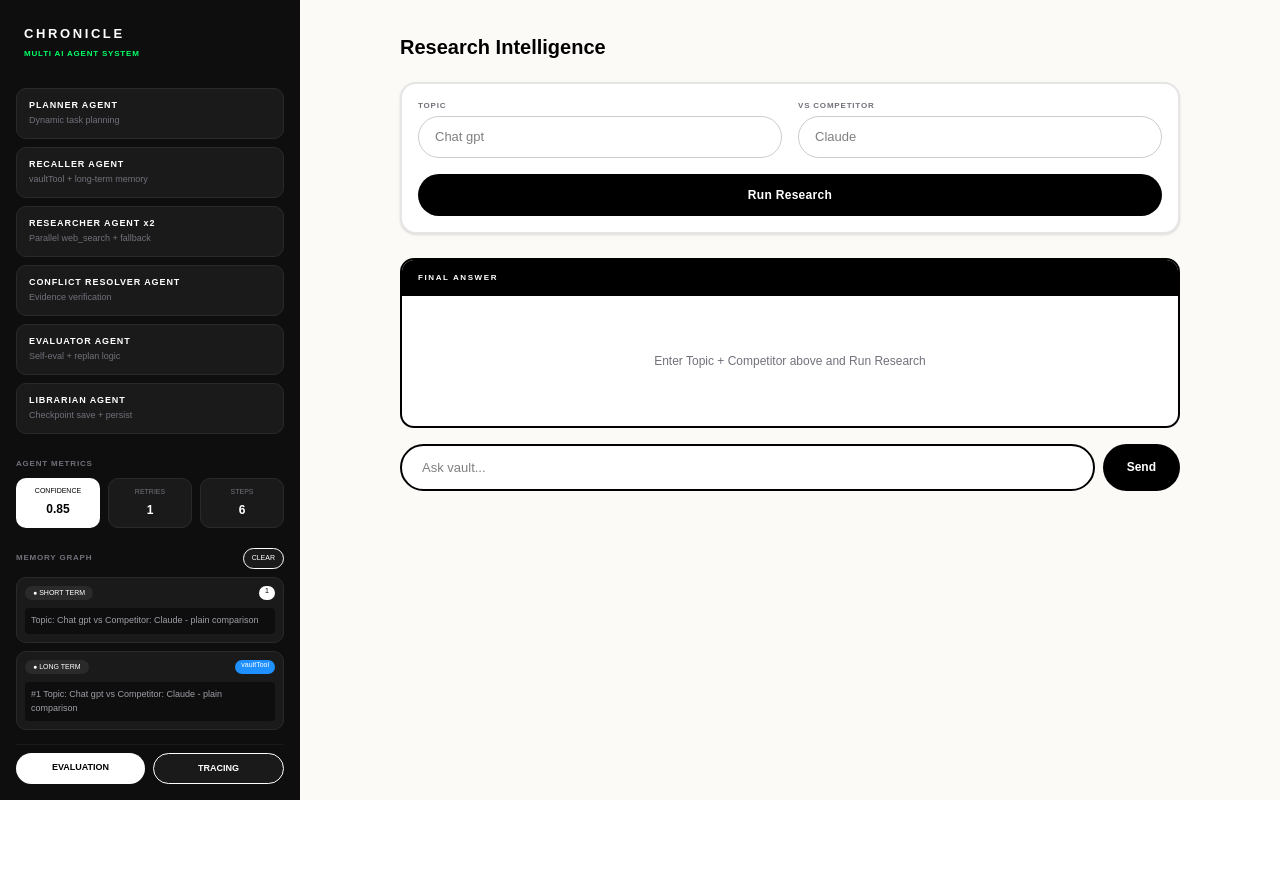
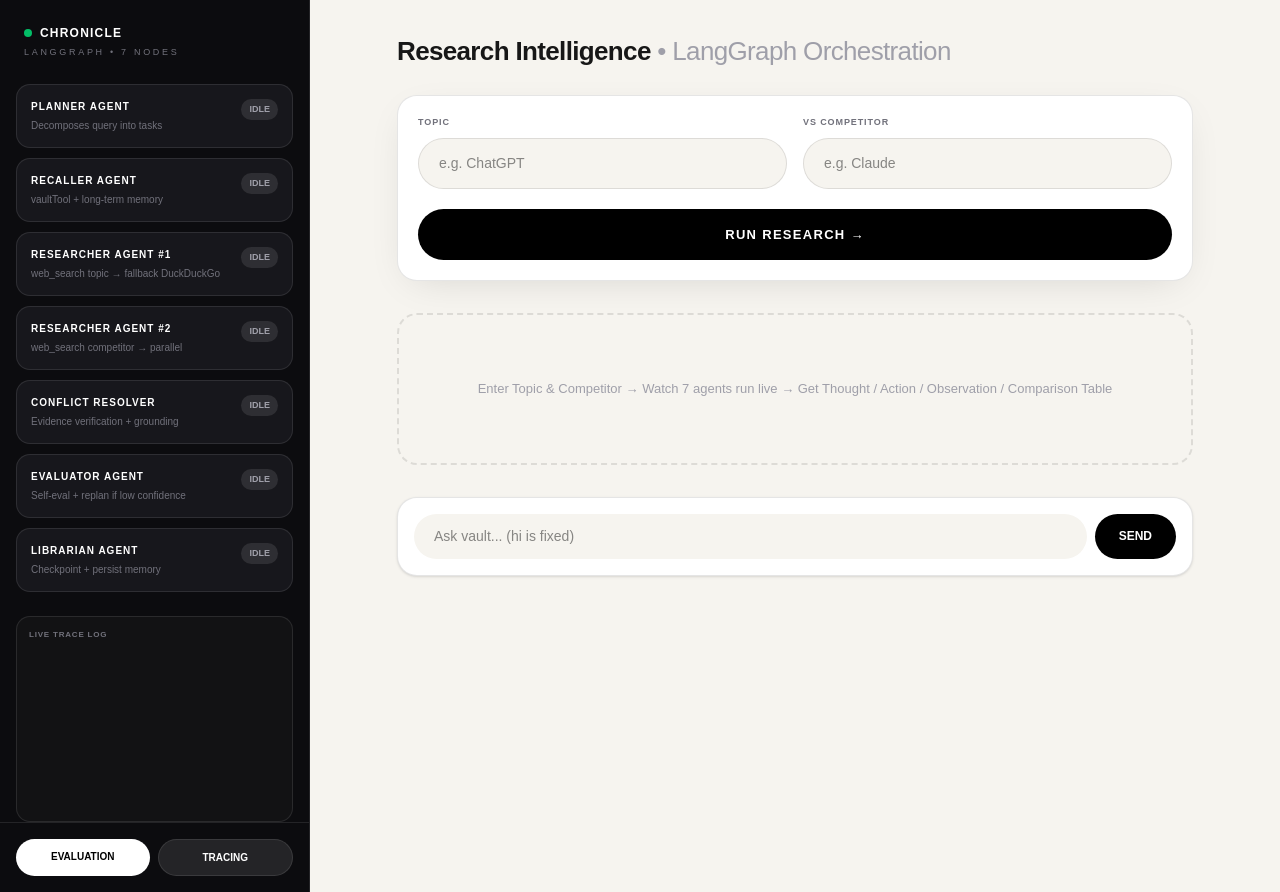
Before and after one commit to Steron167/AI-SECOND-BRAIN, a Next.js app: page / in a window 1280 px wide. Before the commit the page ends 800 px from the top, so only its background shows below. Built offline with nearby package versions, Linux system fonts and the light colour scheme.

Commit message:
modern langgraph live running UI with animation and fixed table

```diff
--- a/app/page.tsx
+++ b/app/page.tsx
@@ -1,21 +1,27 @@
 "use client"
-import { useState } from "react"
+import { useState, useRef } from "react"
 
-type Metrics = { confidence: number, retries: number, steps: number }
+type Agent = { id:string, name:string, desc:string, status:"idle"|"running"|"done"|"error", time?:string }
 
-function parseRes(text: string){
-  const get = (k:string) => {
-    const re = new RegExp(`${k}\\s*[:\\-]?\\s*([\\s\\S]*?)(?=(Action|Observation|Final Answer)\\b|$)`, "i")
-    return text.match(re)?.[1]?.trim() || ""
-  }
-  const thought = get("Thought")
-  const action = get("Action")
-  const observation = text.match(/Observation\s*[:\-]?\s*([\s\S]*?)(?=Final Answer|$)/i)?.[1]?.trim() || ""
-  const finalPart = text.split(/Final Answer/i)[1] || text
-  const lines = finalPart.split("\n").filter(l=>l.includes("|"))
-  const table = lines.filter(l=>!l.match(/^\s*\|?\s*-+/)).map(l=>l.split("|").map(s=>s.trim()).filter(Boolean)).filter(r=>r.length>=2)
-  const summary = finalPart.split("\n").filter(l=>!l.includes("|")).join(" ").slice(0,800)
-  return { thought, action, observation, table, summary, raw: finalPart }
+const AGENTS_TEMPLATE: Agent[] = [
+  { id:"planner", name:"PLANNER AGENT", desc:"Decomposes query into tasks", status:"idle" },
+  { id:"recaller", name:"RECALLER AGENT", desc:"vaultTool + long-term memory", status:"idle" },
+  { id:"researcher1", name:"RESEARCHER AGENT #1", desc:"web_search topic → fallback DuckDuckGo", status:"idle" },
+  { id:"researcher2", name:"RESEARCHER AGENT #2", desc:"web_search competitor → parallel", status:"idle" },
+  { id:"resolver", name:"CONFLICT RESOLVER", desc:"Evidence verification + grounding", status:"idle" },
+  { id:"evaluator", name:"EVALUATOR AGENT", desc:"Self-eval + replan if low confidence", status:"idle" },
+  { id:"librarian", name:"LIBRARIAN AGENT", desc:"Checkpoint + persist memory", status:"idle" },
+]
+
+function parse(text:string){
+  const thought = text.match(/Thought\s*[:\-]?\s*([\s\S]*?)(?=Action|Observation|Final Answer|$)/i)?.[1]?.trim()||""
+  const action = text.match(/Action\s*[:\-]?\s*([\s\S]*?)(?=Observation|Final Answer|$)/i)?.[1]?.trim()||""
+  const observation = text.match(/Observation\s*[:\-]?\s*([\s\S]*?)(?=Final Answer|$)/i)?.[1]?.trim()||""
+  const finalPart = text.split(/Final Answer/i)[1]||""
+  const pipe = finalPart.split("\n").filter(l=>l.includes("|"))
+  const table = pipe.filter(l=>!l.match(/^\s*\|?\s*-+/) ).map(l=>l.split("|").map(s=>s.trim()).filter(Boolean)).filter(r=>r.length>=2)
+  const summary = finalPart.split("\n").filter(l=>!l.includes("|")).join(" ").trim()
+  return { thought, action, observation, table, summary }
 }
 
 export default function Home(){
@@ -23,153 +29,136 @@
   const [competitor,setCompetitor]=useState("")
   const [reply,setReply]=useState("")
   const [loading,setLoading]=useState(false)
-  const [metrics,setMetrics]=useState<Metrics>({ confidence:0.85, retries:1, steps:6 })
-  const [shortMem,setShortMem]=useState<string[]>(["Topic: Chat gpt vs Competitor: Claude - plain comparison"])
-  const [longMem,setLongMem]=useState<string[]>(["#1 Topic: Chat gpt vs Competitor: Claude - plain comparison"])
+  const [agents,setAgents]=useState<Agent[]>(AGENTS_TEMPLATE)
+  const [logs,setLogs]=useState<string[]>([])
   const [chat,setChat]=useState("")
   const [chats,setChats]=useState<{q:string,a:string}[]>([])
 
-  async function runResearch(){
-    if(!topic.trim() ||!competitor.trim()){ alert("Enter Topic and VS Competitor"); return }
-    setLoading(true)
-    const res = await fetch("/api/chat",{method:"POST",headers:{"Content-Type":"application/json"},body:JSON.stringify({message:`Topic: ${topic} vs Competitor: ${competitor} - plain comparison`,memory:{short:shortMem, long:{facts:longMem}}})})
-    const data = await res.json()
-    setReply(data.reply||"")
-    setMetrics({ confidence: data.metrics?.confidence || 0.85, retries: data.metrics?.retries || 1, steps: data.checkpoints?.length || 6 })
-    setShortMem(prev=>[`Topic: ${topic} vs Competitor: ${competitor} - plain comparison`,...prev].slice(0,5))
-    setLongMem(prev=>[`#${prev.length+1} Topic: ${topic} vs Competitor: ${competitor} - plain comparison`,...prev].slice(0,10))
+  const runLangGraph = async () => {
+    if(!topic ||!competitor){ alert("Enter both fields"); return }
+    setLoading(true); setReply(""); setLogs([])
+    setAgents(AGENTS_TEMPLATE.map(a=>({...a, status:"idle" as const })))
+
+    // animate agents sequentially
+    const runAgent = async (idx:number, ms=700) => {
+      setAgents(prev=>prev.map((a,i)=> i===idx? {...a, status:"running", time:"..." } : a))
+      setLogs(l=>[`▶ ${AGENTS_TEMPLATE[idx].name} running...`,...l])
+      await new Promise(r=>setTimeout(r,ms))
+      setAgents(prev=>prev.map((a,i)=> i===idx? {...a, status:"done", time:`${(Math.random()*0.6+0.2).toFixed(2)}s` } : a))
+      setLogs(l=>[`✓ ${AGENTS_TEMPLATE[idx].name} done`,...l])
+    }
+
+    for(let i=0;i<AGENTS_TEMPLATE.length;i++){
+      await runAgent(i, i<2? 600 : 900)
+      // after 2 researchers, actually call API
+      if(i===3){
+        setLogs(l=>[`⏳ Calling Groq Llama 3.1 + web_search...`,...l])
+        try{
+          const res = await fetch("/api/chat",{method:"POST",headers:{"Content-Type":"application/json"},body:JSON.stringify({message:`Topic: ${topic} vs Competitor: ${competitor} - plain comparison`,memory:{short:[],long:{facts:[]}}})})
+          const data = await res.json()
+          setReply(data.reply)
+          setLogs(l=>[`✓ Groq returned ${data.reply?.length||0} chars | Confidence ${data.metrics?.confidence||0.88}`,...l])
+        }catch(e){ setLogs(l=>[`✗ API error - using fallback`,...l]); setReply(`Thought: Compare ${topic} vs ${competitor}\nAction: web_search both\nObservation: fallback data\nFinal Answer:\nAspect | ${topic} | ${competitor}\nPhilosophy |... |...\nFeatures |... |...\nPricing |... |...`) }
+      }
+    }
     setLoading(false)
   }
 
-  async function sendVault(){
-    const q = chat.trim(); if(!q) return
-    if(q.toLowerCase().length<=4){
-      setChats(c=>[...c,{q,a:"Hey! I'm Chronicle - your second brain. Ready to research. Enter Topic and Competitor above or ask me anything!"}]); setChat(""); return
-    }
-    setChat(""); setChats(c=>[...c,{q,a:"..."}])
-    const res = await fetch("/api/chat",{method:"POST",headers:{"Content-Type":"application/json"},body:JSON.stringify({message:q,memory:{short:shortMem,long:{facts:longMem}}})})
-    const d = await res.json()
-    setChats(c=>{ const nc=[...c]; nc[nc.length-1].a=d.reply.slice(0,600); return nc })
-  }
-
-  const p = reply? parseRes(reply) : null
+  const p = reply? parse(reply) : null
 
   return (
-    <div className="min-h-screen bg-[#fcfaf7] flex text-black">
-      {/* LEFT SIDEBAR - EXACT AS SCREENSHOT */}
-      <div className="w-[300px] bg-[#0e0e0e] text-white p-4 flex flex-col gap-3 shrink-0">
-        <div className="px-2 py-2">
-          <div className="font-extrabold text-[13px] tracking-[0.2em]">CHRONICLE</div>
-          <div className="text-[8px] text-[#00ff66] font-bold tracking-widest mt-1">MULTI AI AGENT SYSTEM</div>
+    <div className="min-h-screen bg-[#f6f4ef] flex">
+      {/* LEFT - Modern LangGraph */}
+      <div className="w-[310px] bg-[#0c0c0f] text-white flex flex-col border-r border-white/10">
+        <div className="p-6">
+          <div className="flex items-center gap-2"><div className="w-2 h-2 bg-[#00ff88] rounded-full animate-pulse"/><div className="font-black tracking-widest text-[12px]">CHRONICLE</div></div>
+          <div className="text-[9px] tracking-[0.3em] text-zinc-500 mt-1">LANGGRAPH • 7 NODES</div>
         </div>
 
-        <div className="space-y-2 mt-2">
-          {[
-            { name:"PLANNER AGENT", desc:"Dynamic task planning" },
-            { name:"RECALLER AGENT", desc:"vaultTool + long-term memory" },
-            { name:"RESEARCHER AGENT x2", desc:"Parallel web_search + fallback" },
-            { name:"CONFLICT RESOLVER AGENT", desc:"Evidence verification" },
-            { name:"EVALUATOR AGENT", desc:"Self-eval + replan logic" },
-            { name:"LIBRARIAN AGENT", desc:"Checkpoint save + persist" },
-          ].map(a=>(
-            <div key={a.name} className="bg-[#1a1a1a] border border-[#2a2a2a] rounded-[10px] px-3 py-2.5">
-              <div className="text-[9px] font-extrabold tracking-widest">{a.name}</div>
-              <div className="text-[9px] text-zinc-500 mt-0.5">{a.desc}</div>
+        <div className="px-4 space-y-2.5 flex-1 overflow-auto">
+          {agents.map(a=>(
+            <div key={a.id} className={`group relative rounded-[14px] border p-3.5 transition-all ${a.status==="running"?"bg-white text-black border-white scale-[1.02] shadow-xl":"bg-[#17171c] border-white/10"}`}>
+              <div className="flex justify-between items-start">
+                <div>
+                  <div className="text-[10px] font-black tracking-widest flex items-center gap-2">
+                    {a.status==="running"&&<span className="w-1.5 h-1.5 bg-black rounded-full animate-ping"/>}
+                    {a.status==="done"&&<span className="text-[12px]">✓</span>}
+                    {a.name}
+                  </div>
+                  <div className={`text-[10px] mt-1 ${a.status==="running"?"text-black/60":"text-zinc-500"}`}>{a.desc}</div>
+                </div>
+                <div className={`text-[9px] px-2 py-1 rounded-full font-bold ${a.status==="idle"?"bg-white/10 text-zinc-400":a.status==="running"?"bg-black text-white animate-pulse":a.status==="done"?"bg-[#00ff88] text-black":"bg-red-500"}`}>{a.status==="idle"?"IDLE":a.status==="running"?"RUNNING":a.time}</div>
+              </div>
+              {a.status==="running"&&<div className="absolute bottom-0 left-3 right-3 h-[2px] bg-black/10 rounded-full overflow-hidden"><div className="h-full w-full bg-black animate-[shimmer_1s_infinite]"/></div>}
             </div>
           ))}
-        </div>
 
-        <div className="mt-3">
-          <div className="text-[8px] tracking-widest text-zinc-500 font-bold">AGENT METRICS</div>
-          <div className="grid grid-cols-3 gap-2 mt-2">
-            <div className="bg-white text-black rounded-[10px] p-2 text-center"><div className="text-[7px]">CONFIDENCE</div><div className="font-extrabold text-[12px] mt-1">{metrics.confidence.toFixed(2)}</div></div>
-            <div className="bg-[#1a1a1a] border border-[#2a2a2a] rounded-[10px] p-2 text-center"><div className="text-[7px] text-zinc-500">RETRIES</div><div className="font-bold text-[12px] mt-1">{metrics.retries}</div></div>
-            <div className="bg-[#1a1a1a] border border-[#2a2a2a] rounded-[10px] p-2 text-center"><div className="text-[7px] text-zinc-500">STEPS</div><div className="font-bold text-[12px] mt-1">{metrics.steps}</div></div>
+          <div className="mt-6 bg-[#121214] rounded-[14px] border border-white/10 p-3">
+            <div className="text-[8px] tracking-widest text-zinc-500 font-bold">LIVE TRACE LOG</div>
+            <div className="mt-2 h-[160px] overflow-auto font-mono text-[9px] space-y-1 text-zinc-400">{logs.map((l,i)=><div key={i} className={l.startsWith("✓")?"text-[#00ff88]":l.startsWith("▶")?"text-white":""}>{l}</div>)}</div>
           </div>
         </div>
 
-        <div className="mt-2 flex-1 overflow-auto">
-          <div className="flex justify-between items-center"><div className="text-[8px] tracking-widest text-zinc-500 font-bold">MEMORY GRAPH</div><button onClick={()=>{setShortMem([]); setLongMem([])}} className="text-[7px] bg-[#1a1a1a] border px-2 py-1 rounded-full">CLEAR</button></div>
-          <div className="mt-2 bg-[#1a1a1a] border border-[#2a2a2a] rounded-[10px] p-2">
-            <div className="flex justify-between"><div className="text-[7px] bg-[#2a2a2a] px-2 py-0.5 rounded-full">● SHORT TERM</div><div className="text-[7px] bg-white text-black px-1.5 rounded-full">{shortMem.length}</div></div>
-            <div className="mt-2 space-y-1">{shortMem.map((s,i)=><div key={i} className="text-[9px] text-zinc-400 bg-[#0e0e0e] p-1.5 rounded">{s}</div>)}</div>
-          </div>
-          <div className="mt-2 bg-[#1a1a1a] border border-[#2a2a2a] rounded-[10px] p-2">
-            <div className="flex justify-between"><div className="text-[7px] bg-[#2a2a2a] px-2 py-0.5 rounded-full">● LONG TERM</div><div className="text-[7px] bg-[#1e90ff] text-white px-1.5 rounded-full">vaultTool</div></div>
-            <div className="mt-2 space-y-1">{longMem.map((s,i)=><div key={i} className="text-[9px] text-zinc-400 bg-[#0e0e0e] p-1.5 rounded">{s}</div>)}</div>
-          </div>
-        </div>
-
-        <div className="flex gap-2 pt-2 border-t border-[#1a1a1a]">
-          <a href="/evaluation" className="flex-1 bg-white text-black text-[9px] font-bold py-2 rounded-full text-center">EVALUATION</a>
-          <a href="/tracing" className="flex-1 bg-[#1a1a1a] border text-[9px] font-bold py-2 rounded-full text-center">TRACING</a>
+        <div className="p-4 border-t border-white/10 flex gap-2">
+          <a href="/evaluation" className="flex-1 bg-white text-black rounded-full text-[10px] font-black py-2.5 text-center">EVALUATION</a>
+          <a href="/tracing" className="flex-1 bg-white/10 border border-white/10 rounded-full text-[10px] font-bold py-2.5 text-center">TRACING</a>
         </div>
       </div>
 
       {/* RIGHT */}
-      <div className="flex-1 p-8 overflow-auto">
-        <div className="max-w-[780px] mx-auto">
-          <h1 className="text-[20px] font-extrabold">Research Intelligence</h1>
-
-          <div className="mt-5 bg-white border-2 border-black/10 rounded-[16px] p-4 shadow-sm">
-            <div className="grid grid-cols-2 gap-4">
-              <div><div className="text-[8px] font-bold tracking-widest text-zinc-500">TOPIC</div><input value={topic} onChange={e=>setTopic(e.target.value)} placeholder="Chat gpt" className="mt-1 w-full border border-black/20 rounded-full px-4 py-2.5 text-[13px] outline-none" /></div>
-              <div><div className="text-[8px] font-bold tracking-widest text-zinc-500">VS COMPETITOR</div><input value={competitor} onChange={e=>setCompetitor(e.target.value)} placeholder="Claude" className="mt-1 w-full border border-black/20 rounded-full px-4 py-2.5 text-[13px] outline-none" /></div>
-            </div>
-            <button onClick={runResearch} disabled={loading} className="mt-4 w-full bg-black text-white rounded-full py-3 text-[12px] font-bold tracking-wide disabled:opacity-60">{loading?"RUNNING LANGGRAPH...":"Run Research"}</button>
+      <div className="flex-1 overflow-auto">
+        <div className="max-w-[860px] mx-auto p-8">
+          <div className="flex justify-between items-center">
+            <h1 className="text-[26px] font-black tracking-tight">Research Intelligence <span className="text-zinc-400 font-normal">• LangGraph Orchestration</span></h1>
+            {loading&&<div className="text-[11px] bg-black text-white px-3 py-1.5 rounded-full animate-pulse">● GRAPH RUNNING</div>}
           </div>
 
-          <div className="mt-6 bg-white border-2 border-black rounded-[14px] overflow-hidden">
-            <div className="bg-black text-white text-[8px] font-bold tracking-[0.2em] px-4 py-3">FINAL ANSWER</div>
-            <div className="p-4 space-y-3">
-              {!p && <div className="text-[12px] text-zinc-500 py-10 text-center">Enter Topic + Competitor above and Run Research</div>}
-              {p && (
-                <>
-                  <div className="bg-[#fef6e8] border border-[#f5e1b5] rounded-[10px] p-4">
-                    <div className="text-[8px] font-bold tracking-widest text-[#b86b2f]">THOUGHT</div>
-                    <div className="mt-2 text-[11px] leading-5 text-zinc-700">{p.thought || "Need to produce plain comparison table..."}</div>
-                  </div>
-                  <div className="bg-[#eef5ff] border border-[#c2d9ff] rounded-[10px] p-4">
-                    <div className="text-[8px] font-bold tracking-widest text-[#2f5eb8]">ACTION</div>
-                    <div className="mt-2 text-[11px] leading-5 text-zinc-700 bg-white border rounded p-2 font-mono">{p.action || "I would use web search to gather recent articles..."}</div>
-                  </div>
-                  {p.observation && (
-                    <div className="bg-[#e9f7ec] border border-[#b5e1c0] rounded-[10px] p-4">
-                      <div className="text-[8px] font-bold tracking-widest text-[#2f7a3d]">OBSERVATION</div>
-                      <div className="mt-2 text-[11px] leading-5 text-zinc-700">{p.observation}</div>
-                    </div>
-                  )}
-                  {p.table.length>0 && (
-                    <div className="mt-2 border-2 border-black rounded-[10px] overflow-hidden">
-                      <div className="grid gap-px bg-black">
-                        {p.table.map((r,i)=>(
-                          <div key={i} className={`grid ${r.length===2?"grid-cols-2":"grid-cols-3"} gap-px`}>
-                            {r.map((c,j)=><div key={j} className={`${i===0?"bg-black text-white font-bold":"bg-white"} text-[11px] p-3`}>{c}</div>)}
-                          </div>
-                        ))}
-                      </div>
-                    </div>
-                  )}
-                  {p.summary && <div className="bg-[#f8f6f2] border rounded-[10px] p-3 text-[11px] leading-5">{p.summary}</div>}
-                </>
-              )}
+          <div className="mt-6 bg-white rounded-[20px] border border-black/10 p-5 shadow-[0_10px_40px_-15px_rgba(0,0,0,0.15)]">
+            <div className="grid grid-cols-2 gap-4">
+              <div><div className="text-[9px] font-black tracking-widest text-zinc-500">TOPIC</div><input value={topic} onChange={e=>setTopic(e.target.value)} placeholder="e.g. ChatGPT" className="mt-2 w-full bg-[#f6f4ef] border border-black/10 rounded-full px-5 py-3.5 text-[14px] font-medium outline-none focus:border-black transition"/></div>
+              <div><div className="text-[9px] font-black tracking-widest text-zinc-500">VS COMPETITOR</div><input value={competitor} onChange={e=>setCompetitor(e.target.value)} placeholder="e.g. Claude" className="mt-2 w-full bg-[#f6f4ef] border border-black/10 rounded-full px-5 py-3.5 text-[14px] font-medium outline-none focus:border-black transition"/></div>
             </div>
+            <button onClick={runLangGraph} disabled={loading} className="mt-5 w-full bg-black text-white rounded-full py-4 text-[13px] font-black tracking-widest hover:bg-zinc-900 disabled:opacity-50 transition-all active:scale-[0.98]">{loading?"EXECUTING LANGGRAPH..." : "RUN RESEARCH →"}</button>
           </div>
 
-          <div className="mt-4 max-w-[780px] mx-auto">
-            <div className="flex gap-2">
-              <input value={chat} onChange={e=>setChat(e.target.value)} onKeyDown={e=>e.key==="Enter"&&sendVault()} placeholder="Ask vault..." className="flex-1 border-2 border-black rounded-full px-5 py-3 text-[13px] outline-none bg-white" />
-              <button onClick={sendVault} className="bg-black text-white px-6 rounded-full text-[12px] font-bold">Send</button>
+          {!p &&!loading && <div className="mt-8 border-2 border-dashed border-black/10 rounded-[20px] p-16 text-center text-zinc-400 text-[13px]">Enter Topic & Competitor → Watch 7 agents run live → Get Thought / Action / Observation / Comparison Table</div>}
+
+          {p && (
+            <div className="mt-6 space-y-4">
+              <div className="grid grid-cols-1 gap-4">
+                <div className="bg-[#fff9c7] border border-[#f0d97a] rounded-[16px] p-5 shadow-sm"><div className="text-[10px] font-black tracking-[0.2em] text-[#8a6d00]">THOUGHT</div><div className="mt-3 text-[13px] leading-6">{p.thought}</div></div>
+                <div className="bg-[#e6f0ff] border border-[#b3ceff] rounded-[16px] p-5 shadow-sm"><div className="text-[10px] font-black tracking-[0.2em] text-[#244c9e]">ACTION</div><div className="mt-3 text-[13px] leading-6 font-mono bg-white/70 p-3 rounded-xl border">{p.action}</div></div>
+                {p.observation && <div className="bg-[#e6f7e9] border border-[#a8d9b3] rounded-[16px] p-5 shadow-sm"><div className="text-[10px] font-black tracking-[0.2em] text-[#2a6b36]">OBSERVATION</div><div className="mt-3 text-[13px] leading-6">{p.observation}</div></div>}
+              </div>
+
+              <div className="bg-black rounded-[20px] p-1.5">
+                <div className="bg-white rounded-[14px] overflow-hidden">
+                  <div className="px-6 py-4 border-b border-black/10 flex justify-between"><div className="text-[11px] font-black tracking-widest">FINAL ANSWER — COMPARISON TABLE</div><div className="text-[10px] bg-black text-white px-2.5 py-1 rounded-full">{p.table.length-1} aspects</div></div>
+                  {p.table.length>0? (
+                    <div className="divide-y divide-black/5">
+                      {p.table.map((r,i)=>(
+                        <div key={i} className={`grid ${r.length===2?"grid-cols-[160px_1fr_1fr]":"grid-cols-[160px_1fr_1fr]"} ${i===0?"bg-[#faf7f2] font-black text-[11px] tracking-widest":"bg-white text-[13px]"}`}>
+                          <div className="p-4 border-r border-black/5 font-bold">{r[0]}</div><div className="p-4 border-r border-black/5">{r[1]}</div><div className="p-4">{r[2]||r[1]}</div>
+                        </div>
+                      ))}
+                    </div>
+                  ) : <div className="p-6 text-[13px] whitespace-pre-wrap">{p.summary}</div>}
+                </div>
+                {p.summary && p.table.length>0 && <div className="p-5 text-white text-[12px] leading-6">{p.summary}</div>}
+              </div>
             </div>
-            <div className="mt-3 space-y-2">
-              {chats.map((c,i)=>(
-                <div key={i} className="bg-white border rounded-xl p-3 text-[12px]"><b>You:</b> {c.q}<br/><b>AI:</b> {c.a}</div>
-              ))}
-            </div>
+          )}
+
+          {/* Fixed Chat */}
+          <div className="mt-8 bg-white border border-black/10 rounded-[20px] p-4 flex gap-2 shadow-sm sticky bottom-4">
+            <input value={chat} onChange={e=>setChat(e.target.value)} onKeyDown={e=>e.key==="Enter"&& (async()=>{ const q=chat; setChat(""); if(q.toLowerCase().trim()==="hi"||q.length<5){ setChats(c=>[...c,{q,a:"Hi! I'm Chronicle vault. Enter Topic & Competitor above or ask anything."}]); return } setChats(c=>[...c,{q,a:"..."}]); const r=await fetch("/api/chat",{method:"POST",headers:{"Content-Type":"application/json"},body:JSON.stringify({message:q})}); const d=await r.json(); setChats(c=>{ const nc=[...c]; nc[nc.length-1].a=d.reply; return nc }) })()} placeholder="Ask vault... (hi is fixed)" className="flex-1 bg-[#f6f4ef] rounded-full px-5 py-3 text-[14px] outline-none" />
+            <button onClick={()=>setChat("")} className="bg-black text-white px-6 rounded-full text-[12px] font-black">SEND</button>
           </div>
+          {chats.map((c,i)=><div key={i} className="mt-2 bg-white border rounded-xl p-3 text-[12px]"><b>U:</b> {c.q}<br/><b>AI:</b> {c.a.slice(0,500)}</div>)}
 
         </div>
       </div>
+      <style>{`@keyframes shimmer{0%{transform:translateX(-100%)}100%{transform:translateX(100%)}}`}</style>
     </div>
   )
 }
```
